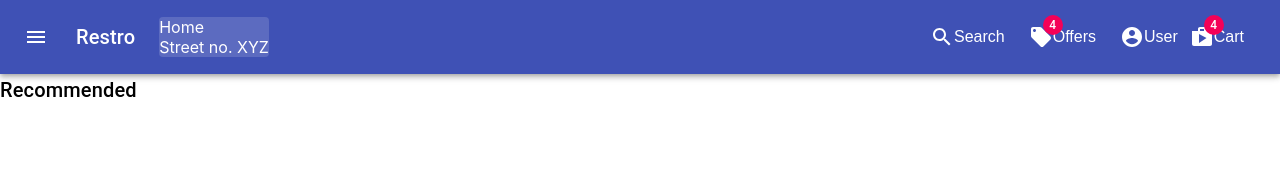
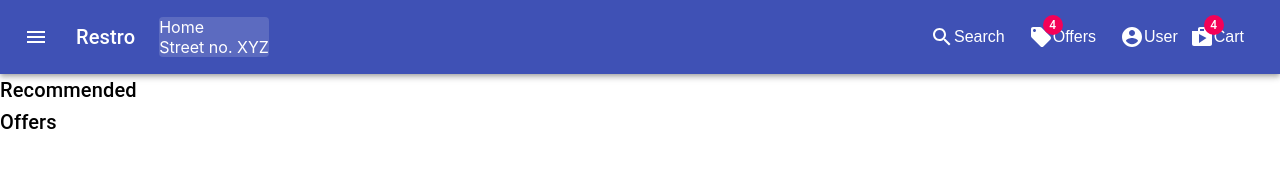
Before and after one commit to Ravina-Deogadkar/dineout-app, a React (Create React App) app: page / in a window 1280 px wide. Shown: the top 196 px of the page. Built offline with nearby package versions, Linux system fonts and the light colour scheme.

Commit message:
Refactor: Adds offer component

```diff
--- a/src/component/home.js
+++ b/src/component/home.js
@@ -1,6 +1,7 @@
 import React,{Component} from 'react';
 import Layout from './layout';
 import Recommended from './recommended';
+import Offer from './offer';
 import Typography from '@material-ui/core/Typography';
 
 //import { Component } from 'react';
@@ -33,15 +34,13 @@ class Home extends Component{
     // );
     offers=(
         <div>
-             <Typography variant="h6" noWrap>
-            Offers
-          </Typography>
-            <div></div>
+
         </div>
     )
     render(){
         return(<Layout>
             <Recommended></Recommended>
+            <Offer></Offer>
         </Layout>);
     }
 }
--- /dev/null
+++ b/src/component/offer.js
@@ -0,0 +1,15 @@
+import React, { Component } from 'react';
+import Typography from '@material-ui/core/Typography';
+
+export default class offer extends Component {
+    render() {
+        return (
+            <div>
+                 <Typography variant="h6" noWrap>
+            Offers
+          </Typography>
+            <div></div>
+            </div>
+        )
+    }
+}
```
